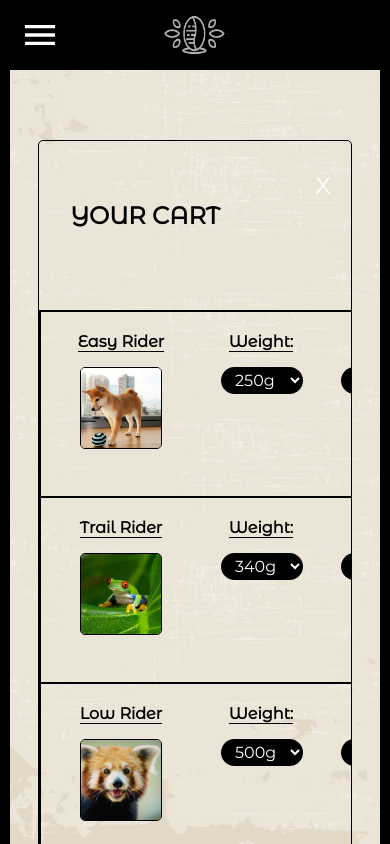
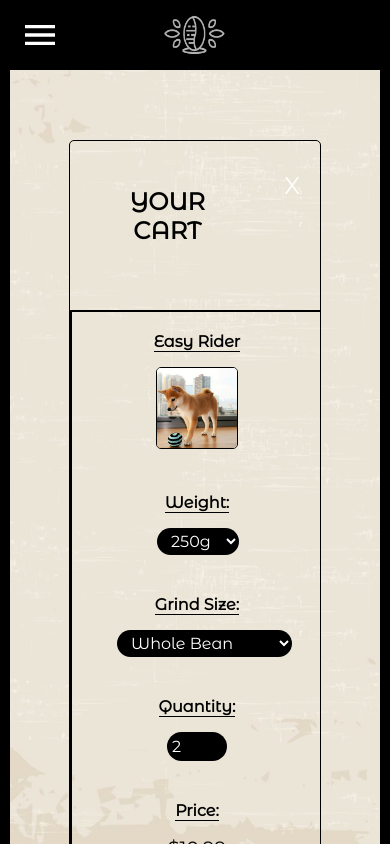
Before and after one commit to caelinp/rider-coffee-roaster, a React (Create React App) app: page / in a window 390 px wide. Built offline with nearby package versions, Linux system fonts and the light colour scheme.

Commit message:
made order items have vertical options when on mobile

```diff
--- a/src/ShoppingCartView.css
+++ b/src/ShoppingCartView.css
@@ -155,6 +155,16 @@ input[type="number"] {
 @media (max-width: 768px) {
 
     .order-item {
-        display: column;
+        flex-direction: column;
+        width: 100%;
+        overflow: hidden;
+        justify-content: center;
+        align-items: center;;
+    }
+
+    .order-items-container {
+        width: 100%;
+        overflow-x: hidden;
+
     }
 }
```
